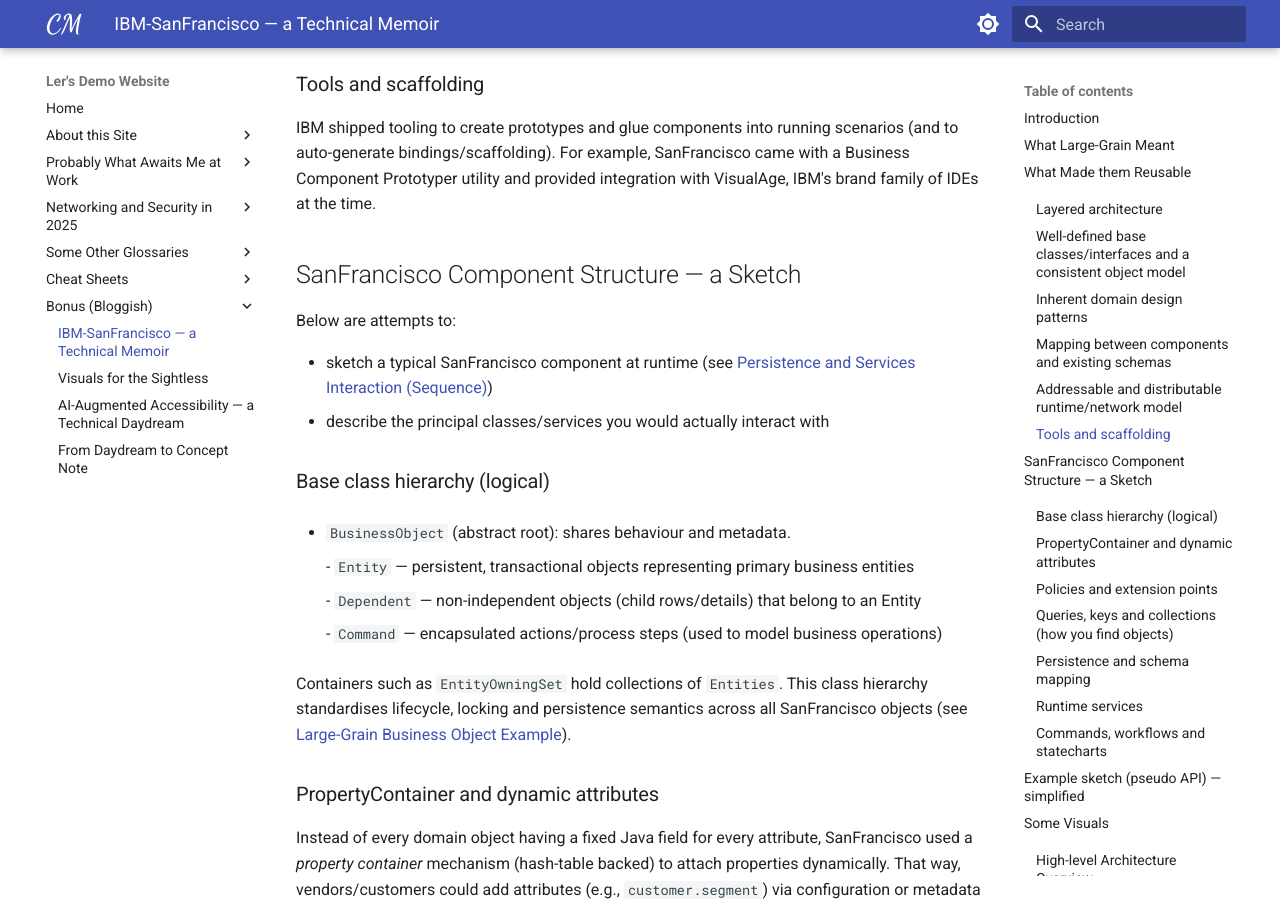
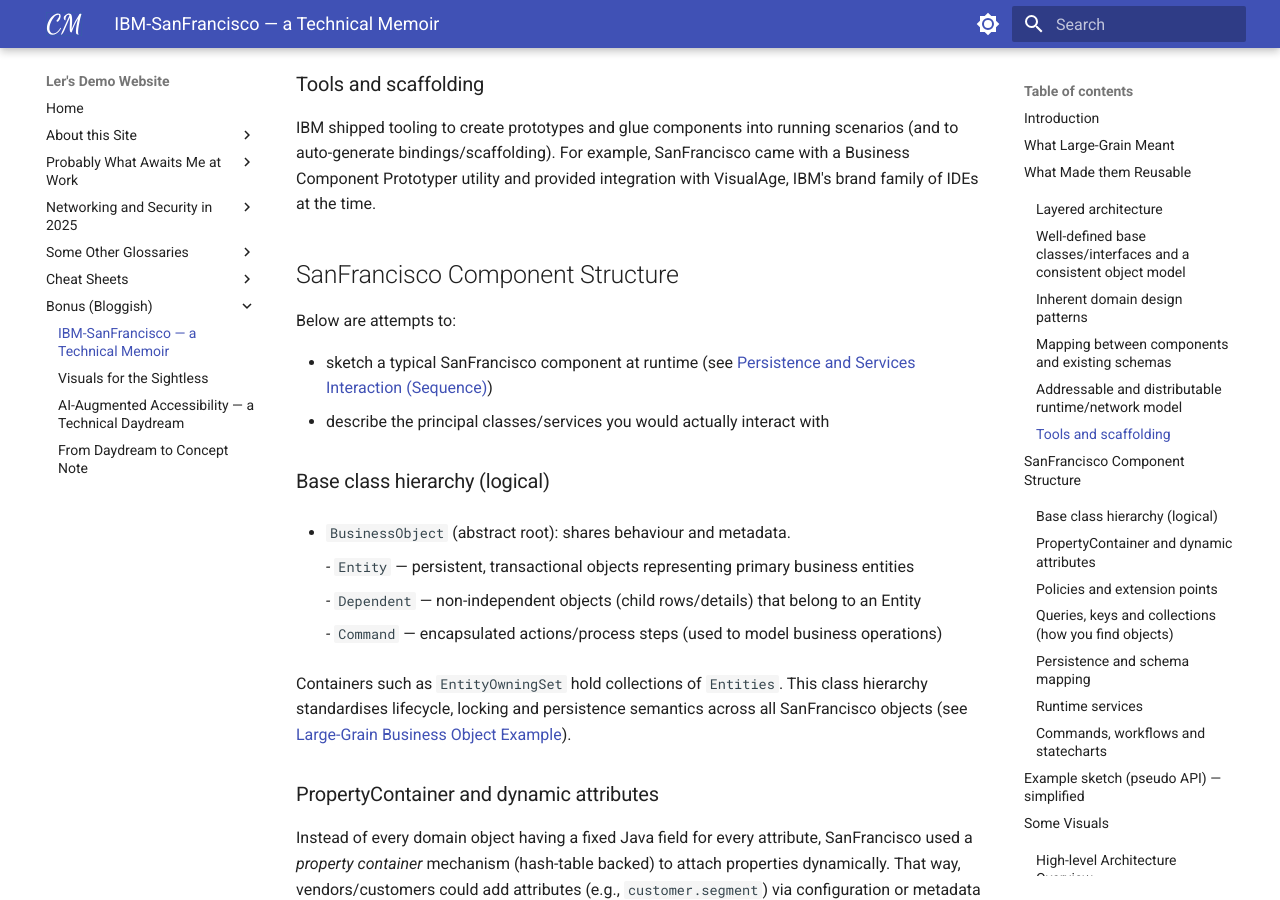
Before and after one commit to cassmastern/lers-sandbox, an MkDocs documentation site: the page built from docs/ibm-sanfran.md, in a window 1280 px wide and 900 px high, scrolled down 2756 px. Built offline with MkDocs 1.6.1 and Material for MkDocs 9.7.7, drawn with Linux system fonts in a browser that asks for light colours.

```diff
--- a/docs/ibm-sanfran.md
+++ b/docs/ibm-sanfran.md
@@ -61,7 +61,7 @@ The *Logical SanFrancisco Network (LSFN)* included services such as a Global Ser
 
 IBM shipped tooling to create prototypes and glue components into running scenarios (and to auto-generate bindings/scaffolding). For example, SanFrancisco came with a Business Component Prototyper utility and provided integration with VisualAge, IBM's brand family of IDEs at the time.
 
-## SanFrancisco Component Structure — a Sketch
+## SanFrancisco Component Structure
 
 Below are attempts to:
 
--- a/mkdocs.yml
+++ b/mkdocs.yml
@@ -44,7 +44,7 @@ nav:
       - Rough Roadmap and Changelog: roadmap.md
   - Probably What Awaits Me at Work:
       - AWS vs GCP vs Azure: aws-gcp-azure.md
-      - Cross-Platform Cloud and DevOps Glossary: AWS-GCP-Azure_glossary.md
+      - Cross-Platform Cloud and DevOps Glossary: aws-gcp-azure_glossary.md
       - A Jakarta EE App on Azure: jakarta-ee-azure.md
   - Networking and Security in 2025:
       - A Hypothetical Data Centre Network: network_data_center.md
```
Also changed, not shown: docs/whatsinhere.md (+33 -9 lines).
